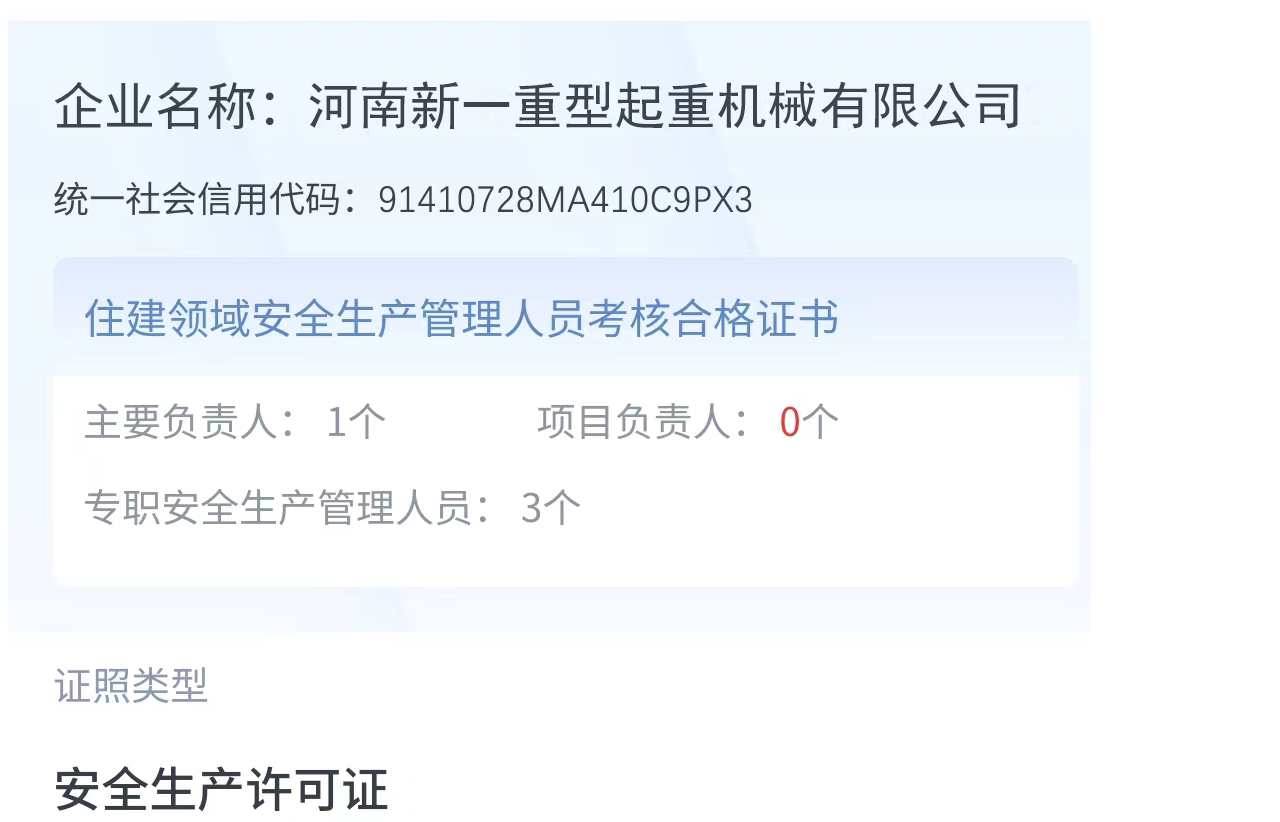
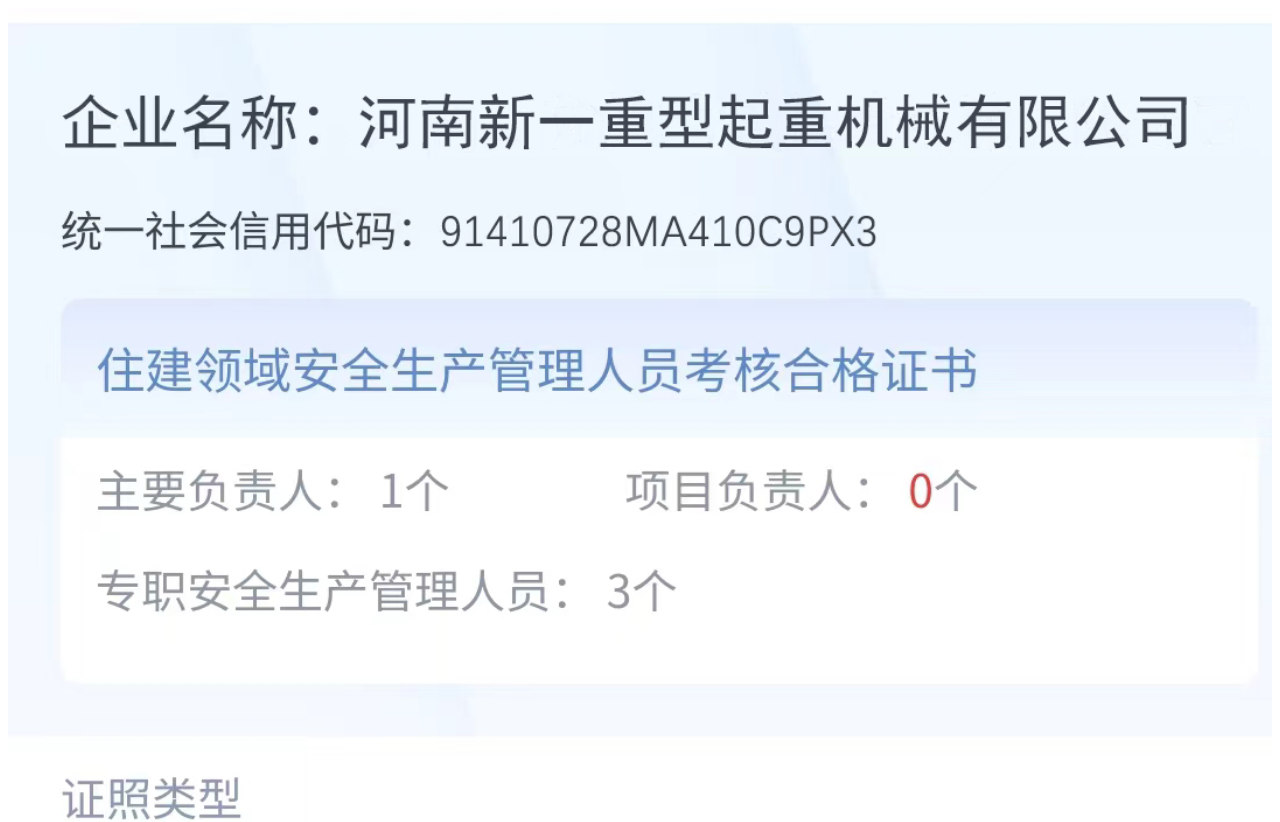
Before and after one commit to annnnnnnnne/xukezheng, a plain HTML site: page index.html in a window 1280 px wide. Shown: the top 822 px of the page. Drawn offline with Linux system fonts and the light colour scheme.

Commit message:
Update index.html

```diff
--- a/index.html
+++ b/index.html
@@ -6,6 +6,6 @@
     <title>Document</title>
 </head>
 <body>
-    <img src=".\1111.png" >
+    <img src=".\1111.png" width=100%  height=auto>
 </body>
 </html>
```
